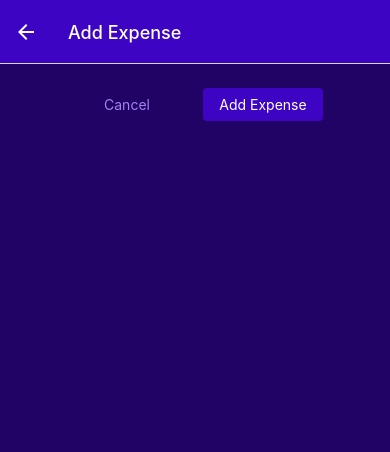
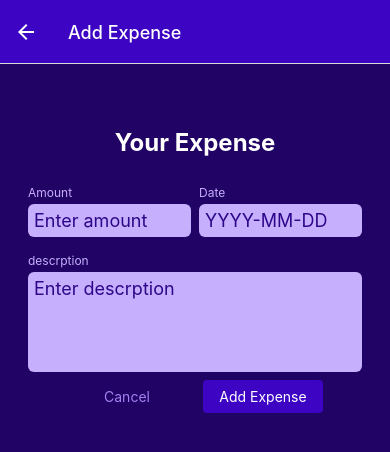
Before and after one commit to Ehab97/TrackExpenses, a React Native app: screen /ManageExpenses in a window 390 px wide. Shown: the top 452 px of the page. Built offline with nearby package versions, Linux system fonts and the light colour scheme.

Commit message:
magane expse form

```diff
--- /dev/null
+++ b/src/components/ManageExpense/ExpenseForm.jsx
@@ -0,0 +1,103 @@
+import { View, Text, StyleSheet } from "react-native";
+import React, { useState } from "react";
+import Input from "./Input";
+import Button from "../ui/Buttons";
+
+export default function ExpenseForm({ onSumbit, onCancel, submitLabel }) {
+  const [inputValues, setInputValues] = useState({
+    amount: "",
+    date: "",
+    descrption: "",
+  });
+
+  const inputChangeHandler = (inputName, inputValue, isEditing) => {
+    setInputValues((prevState) => ({
+      ...prevState,
+      [inputName]: inputValue,
+    }));
+  };
+
+  const sumbitHandler = () => {
+    const expenseData = {
+      amount: +inputValues.amount,
+      date: new Date(inputValues.date),
+      descrption: inputValues.descrption,
+    };
+
+    onSumbit(expenseData);
+  };
+
+  console.log(inputValues);
+  return (
+    <View style={styles.form}>
+      <Text style={styles.title}>Your Expense</Text>
+      <View style={styles.inputsRow}>
+        <Input
+          label="Amount"
+          textInputConfig={{
+            placeholder: "Enter amount",
+            keyboardType: "decimal-pad",
+            onChangeText: inputChangeHandler.bind(this, "amount"),
+            value: inputValues.amount,
+          }}
+          style={styles.rowInput}
+        />
+        <Input
+          label="Date"
+          textInputConfig={{
+            placeholder: "YYYY-MM-DD",
+            onChangeText: inputChangeHandler.bind(this, "date"),
+            value: inputValues.date,
+            maxLinth: 10,
+          }}
+          style={styles.rowInput}
+        />
+      </View>
+      <Input
+        label="descrption"
+        textInputConfig={{
+          placeholder: "Enter descrption",
+          onChangeText: inputChangeHandler.bind(this, "descrption"),
+          value: inputValues.descrption,
+          multiline: true,
+          //   autoCorrect: false,
+          //   autoCapitalize: "none",
+        }}
+      />
+      <View style={styles.buttonContainer}>
+        <Button text="Cancel" onPress={onCancel} mode="flat" style={styles.button} />
+        <Button text={submitLabel} onPress={sumbitHandler} style={styles.button} />
+      </View>
+    </View>
+  );
+}
+
+const styles = StyleSheet.create({
+  form: {
+    marginTop: 40,
+  },
+  title: {
+    fontSize: 24,
+    fontWeight: "bold",
+    textAlign: "center",
+    marginBottom: 20,
+    color: "white",
+  },
+  inputsRow: {
+    flexDirection: "row",
+    justifyContent: "space-between",
+  },
+  rowInput: {
+    flex: 1,
+  },
+  buttonContainer: {
+    flexDirection: "row",
+    justifyContent: "center",
+    alignItems: "center",
+    marginBottom: 16,
+  },
+  button: {
+    minWidth: 120,
+    marginHorizontal: 8,
+  },
+});
--- /dev/null
+++ b/src/components/ManageExpense/Input.jsx
@@ -0,0 +1,37 @@
+import React from "react";
+import { View, Text, TextInput, StyleSheet } from "react-native";
+import { GolbalStyles } from "../../utlis/constants/styles";
+export default function Input({ label, textInputConfig, style }) {
+  return (
+    <View style={[styles.inputContainer,style]}>
+      <Text style={styles.label}>{label}</Text>
+      <TextInput
+        style={[styles.input,  textInputConfig.multiline && styles.inputMultiline]}
+        {...textInputConfig}
+      />
+    </View>
+  );
+}
+
+const styles = StyleSheet.create({
+  inputContainer: {
+    marginVertical: 8,
+    marginHorizontal: 4,
+  },
+  label: {
+    fontSize: 12,
+    color: GolbalStyles.colors.primary100,
+    marginBottom: 4,
+  },
+  input: {
+    backgroundColor: GolbalStyles.colors.primary100,
+    padding: 6,
+    borderRadius: 6,
+    fontSize: 18,
+    color: GolbalStyles.colors.primary700,
+  },
+  inputMultiline: {
+    minHeight: 100,
+    textAlignVertical: "top",
+  },
+});
--- a/src/screens/ManageExpenses.jsx
+++ b/src/screens/ManageExpenses.jsx
@@ -1,12 +1,13 @@
 import { View, Text, StyleSheet } from "react-native";
-import React from "react";
+import React, { useContext, useState } from "react";
 import IconButton from "../components/ui/IconButton";
 import { GolbalStyles } from "../utlis/constants/styles";
 import Button from "../components/ui/Buttons";
 import { ExpensesContext } from "../store/context/expensesContext";
+import ExpenseForm from "../components/ManageExpense/ExpenseForm";
 
 export default function ManageExpenses({ navigation, route }) {
-  const expensesCTX = React.useContext(ExpensesContext);
+  const expensesCTX = useContext(ExpensesContext);
   const expense = route.params?.expense;
   const isEditing = !!expense;
 
@@ -19,19 +20,11 @@ export default function ManageExpenses({ navigation, route }) {
     expensesCTX.deleteExpense(expense.id);
     navigation.goBack();
   };
-
-  const handleSave = () => {
+  const handleSave = (expenseData) => {
     if (isEditing) {
-      expensesCTX.updateExpense(expense.id, {
-        ...expense,
-        descrption: "Updated Expense-Test",
-      });
+      expensesCTX.updateExpense(expense.id, expenseData);
     } else {
-      expensesCTX.addExpense({
-        descrption: "New Expense-Test",
-        amount: 100,
-        date: new Date(),
-      });
+      expensesCTX.addExpense(expenseData);
     }
     navigation.goBack();
   };
@@ -42,10 +35,13 @@ export default function ManageExpenses({ navigation, route }) {
 
   return (
     <View style={styles.container}>
-      <View style={styles.buttonContainer}>
-        <Button text="Cancel" onPress={handleCancel} mode="flat" style={styles.button} />
-        <Button text={isEditing ? "Update " : "Add Expense"} onPress={handleSave} style={styles.button} />
-      </View>
+      <ExpenseForm
+        isEditing={isEditing}
+        onCancel={handleCancel}
+        onSumbit={handleSave}
+        submitLabel={isEditing ? "Update " : "Add Expense"}
+      />
+
       {isEditing && (
         <View style={styles.deleteContainer}>
           <IconButton name="trash" size={36} color={GolbalStyles.colors.error500} onPress={handleDelete} />
@@ -61,12 +57,7 @@ const styles = StyleSheet.create({
     padding: 24,
     backgroundColor: GolbalStyles.colors.primary800,
   },
-  buttonContainer: {
-    flexDirection: "row",
-    justifyContent: "center",
-    alignItems: "center",
-    marginBottom: 16,
-  },
+
   deleteContainer: {
     marginTop: 16,
     paddingTop: 8,
@@ -74,8 +65,4 @@ const styles = StyleSheet.create({
     borderTopColor: GolbalStyles.colors.primary200,
     alignItems: "center",
   },
-  button: {
-    minWidth: 120,
-    marginHorizontal: 8,
-  },
 });
```
